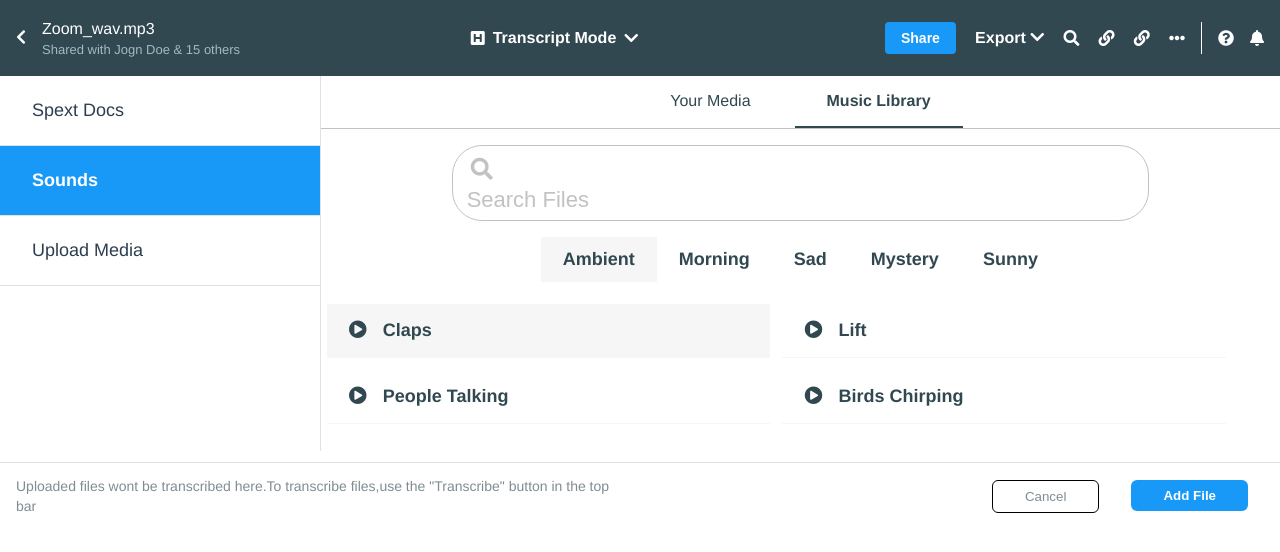
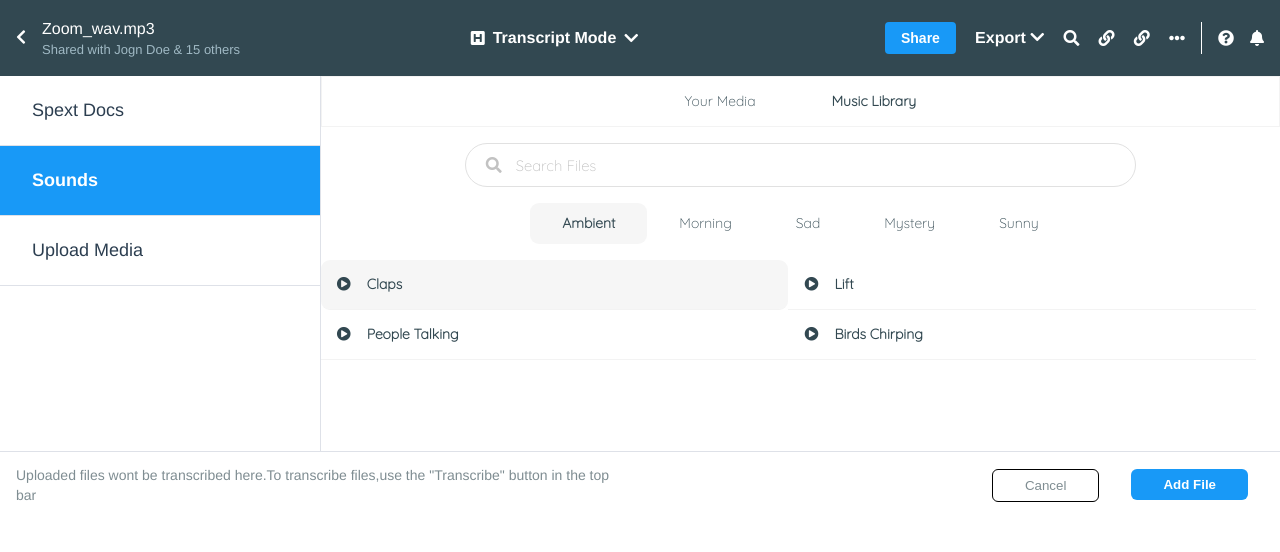
Before and after one commit to eleMental595/spext-revamp, a Vue app in the folder spext-revamp/: page /addfile in a window 1280 px wide. Shown: the top 552 px of the page. Built offline with nearby package versions, Linux system fonts and the light colour scheme; what v-tooltip, vue-js-modal would draw is missing.

Commit message:
applied font family to music library component

```diff
--- a/spext-revamp/src/components/Sounds/MusicLibrary/MusicLibrary.css
+++ b/spext-revamp/src/components/Sounds/MusicLibrary/MusicLibrary.css
@@ -5,23 +5,37 @@
 .music-library .search-wrapper .search {
     width: 70%;
     margin: 0 auto;
-    border: 1px solid #c2c2c2;
-    padding: 6px 12px;
-    border-radius: 30px;
-    text-align: left;
+    /* border: 1px solid #c2c2c2; */
+    /* padding: 6px 12px; */
+    /* border-radius: 30px; */
+    /* text-align: left; */
+    border: 1px solid #E1E1E1;
+    box-sizing: border-box;
+    border-radius: 25px;
 }
 
 .music-library .search-wrapper .search .fa-search {
-    padding: 6px;
-    font-size: 22px;
-    color: #c2c2c2;
+    padding: 12px;
+    /* font-family: FontAwesome; */
+    font-style: normal;
+    /* font-weight: normal; */
+    font-size: 16px;
+    line-height: 18px;
+    color: #C2C2C2;
 }
 
 .music-library .search-wrapper .search input[type="text"] {
-    color: #c2c2c2;
+    /* color: #c2c2c2; */
     border: none;
-    font-size: 22px;
-    width: calc(100% - 35px);
+    /* font-size: 22px; */
+    width: calc(100% - 60px);
+    font-family: Quicksand;
+    font-style: normal;
+    font-weight: normal;
+    font-size: 15px;
+    line-height: 28px;
+    /* display: flex; */
+    /* align-items: center; */
 }
 
 :focus {
@@ -57,16 +71,25 @@
 }
 
 .music-library .library-menu .menu-item {
-    /* padding: 12px 42px; */
-    font-size: 18px;
+    padding: 12px 32px;
+    /* font-size: 18px;
     font-weight: bold;
     color: #324851;
     cursor: pointer;
-    padding: 12px 22px;
+    padding: 12px 22px; */
+    font-family: Quicksand;
+    font-style: normal;
+    font-size: 14px;
+    line-height: 17px;
+    display: flex;
+    align-items: center;
+    color: #324851;
 }
 
 .music-library .library-menu .selected {
     background: #f6f6f6;
+    font-weight: bolder;
+    border-radius: 9px;
 }
 
 /* Result section */
@@ -93,15 +116,25 @@
 }
 
 .results ul li {
-    list-style: none;
-    width: 45%;
-    padding: 16px 6px;
-    margin: 6px;
-    font-size: 18px;
-    border-bottom: 1px solid #f6f6f6;
+    /* list-style: none; */
+    /* width: 45%; */
+    width: calc((100% / 2) - 12px);
+    /* padding: 16px 6px; */
+    /* margin: 6px; */
+    /* font-size: 18px; */
+    /* border-bottom: 1px solid #f6f6f6; */
+    /* font-weight: bold; */
+    /* cursor: pointer; */
+    /* color: #324851; */
+    font-family: Quicksand;
+    font-style: normal;
     font-weight: bold;
-    cursor: pointer;
+    font-size: 14px;
+    line-height: 17px;
+    display: flex;
+    align-items: center;
     color: #324851;
+    border-bottom: 1px solid #F3F3F3;
 }
 
 .results .result-list .item .icon {
@@ -109,5 +142,6 @@
 }
 
 .results .result-list .selected-audio {
-    background: #f6f6f6;
+    background: #F6F6F6;
+    border-radius: 9px;
 }
--- a/spext-revamp/src/components/Sounds/Sounds.scss
+++ b/spext-revamp/src/components/Sounds/Sounds.scss
@@ -6,14 +6,12 @@
     flex-direction: column;
 
     .sound-nav {
-        border-bottom: 1px solid #c2c2c2;
+        border: 1px solid #F3F3F3;
         display: flex;
         justify-content: center;
 
         .selected {
-            font-weight: bold;
-
-            border-bottom: 2px solid #324851;
+            font-weight: bold !important;
         }
 
         .sound-option {
@@ -21,6 +19,11 @@
             margin: 0 6px;
             padding: 16px 32px;
             color: #324851;
+            font-family: Quicksand;
+            font-style: normal;
+            font-weight: normal;
+            font-size: 14px;
+            line-height: 17px;
 
         }
     }
--- a/spext-revamp/src/components/core/Popover/Popover.css
+++ b/spext-revamp/src/components/core/Popover/Popover.css
@@ -21,7 +21,7 @@
 .menu {
     background-color: #fff;
     background-clip: padding-box;
-    border: 1px solid rgba(0, 0, 0, 0.15);
+    /* border: 1px solid rgba(0, 0, 0, 0.15); */
     border-radius: 0.25rem;
     color: #212529;
     cursor: pointer;
@@ -32,9 +32,7 @@
     font-size: 14px;
     list-style: none;
     position: absolute;
-    /* left: 568px;
-    top: 74px; */
-    -webkit-box-shadow: 0px 5px 4px 0px rgba(189, 189, 189, 1);
-    -moz-box-shadow: 0px 5px 4px 0px rgba(189, 189, 189, 1);
-    box-shadow: 0px 5px 4px 0px rgba(189, 189, 189, 1);
+    border: 1px solid #E1E1E1;
+    box-shadow: 0px 4px 4px rgba(0, 0, 0, 0.25);
+    border-radius: 9px;
 }
```
